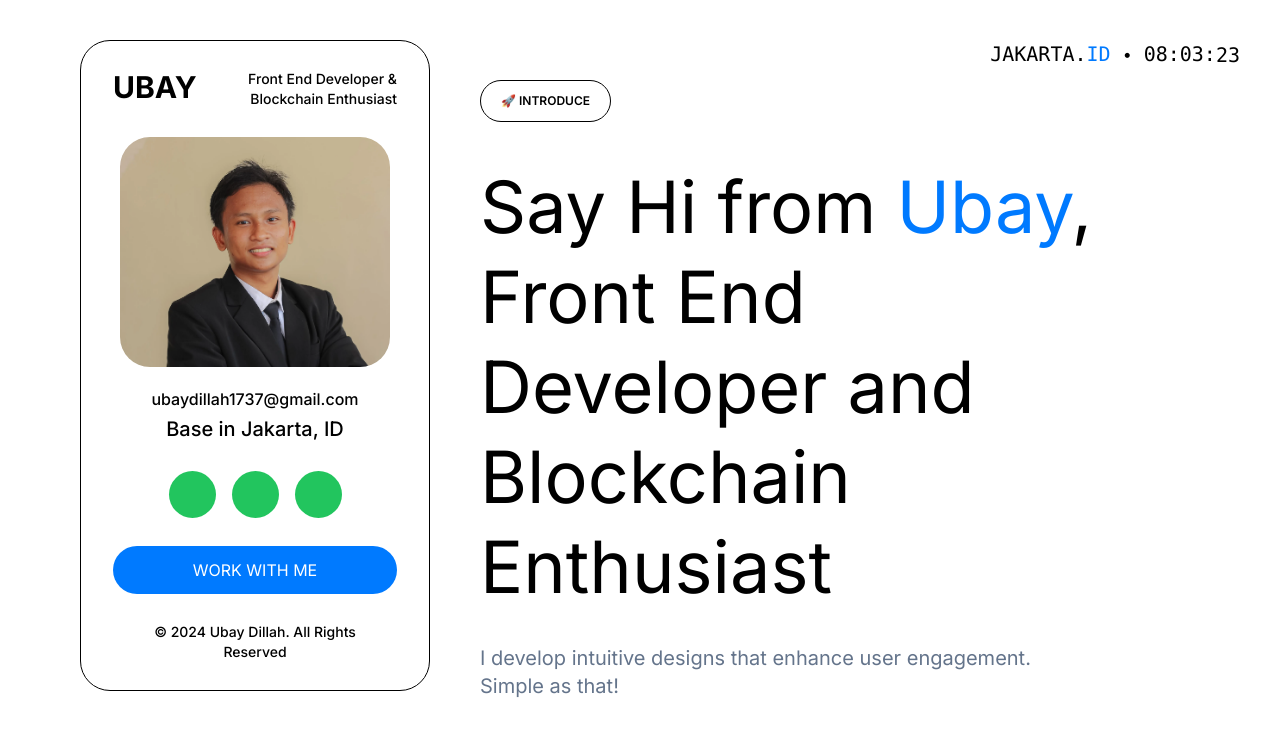
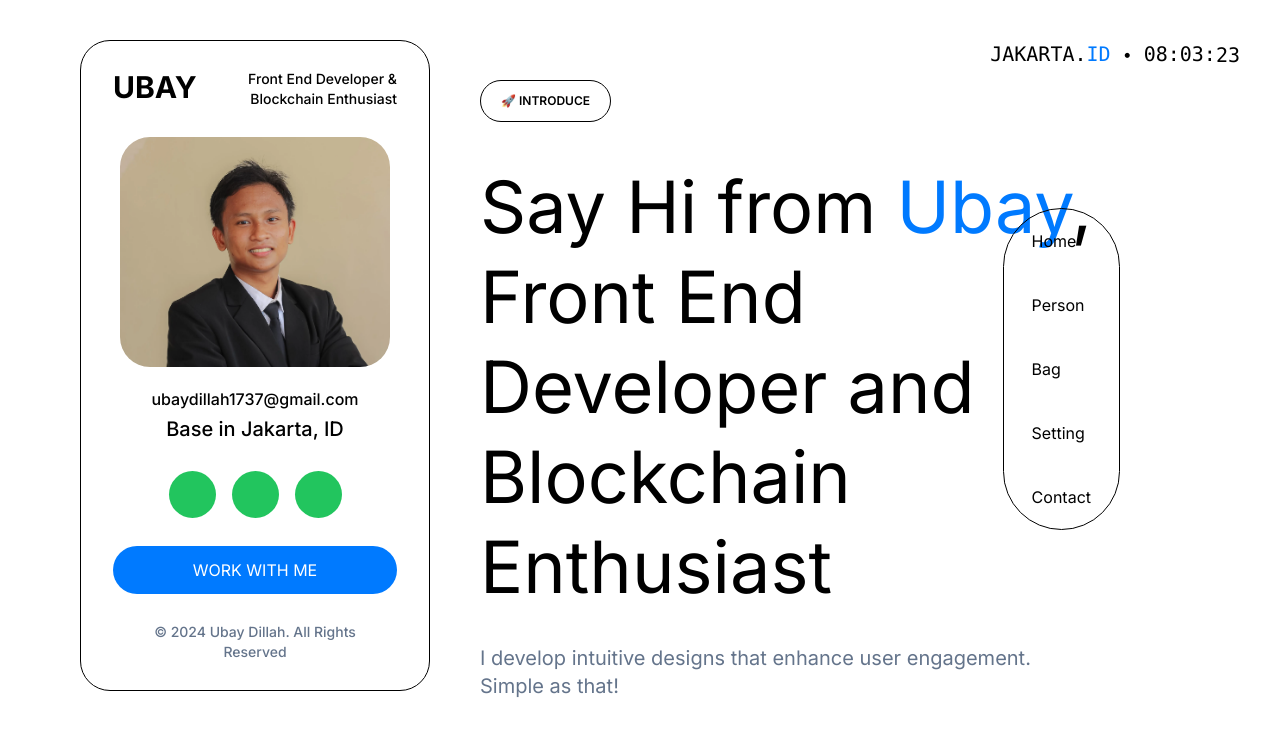
Before and after one commit to ubaydillah1/bio, a React (Vite) app: page / in a window 1280 px wide. Shown: the top 736 px of the page. Built offline with nearby package versions, Linux system fonts and the light colour scheme.

Commit message:
create navbar (10%) and hero section (80%)

```diff
--- /dev/null
+++ b/src/components/Fragments/CardProfile/index.jsx
@@ -0,0 +1,56 @@
+import { useContext } from "react";
+import Button from "../../Elements/Button";
+import { DarkMode } from "../../../contexts/DarkMode";
+import mySelf from "../../../assets/img/mySelf.webp";
+
+const CardProfile = () => {
+  const { theme } = useContext(DarkMode);
+  return (
+    <div
+      className={`bio-card border-[1px]  max-w-[350px] w-full px-8 py-7 rounded-[30px] fixed left-[80px] ${
+        theme == "black" ? "border-[#FFFFFF66]" : "border-black"
+      }`}
+    >
+      <div className="flex justify-between">
+        <p className="font-bold text-3xl">UBAY</p>
+        <div className="text-end text-sm font-medium">
+          <p>Front End Developer &</p>
+          <p>Blockchain Enthusiast</p>
+        </div>
+      </div>
+
+      <div className="mt-7  w-full">
+        <img
+          src={mySelf}
+          alt="mySelf"
+          className="rounded-[30px] object-cover  w-[270px] h-[230px] mx-auto"
+        />
+      </div>
+
+      <div className="text-center font-medium mt-5">
+        <p>ubaydillah1737@gmail.com</p>
+        <p className="text-xl mt-1">Base in Jakarta, ID</p>
+
+        <div className="flex justify-center my-7 gap-4">
+          <div className="w-[47px] h-[47px] rounded-full bg-green-500"></div>
+          <div className="w-[47px] h-[47px] rounded-full bg-green-500"></div>
+          <div className="w-[47px] h-[47px] rounded-full bg-green-500"></div>
+        </div>
+
+        <div>
+          <Button>WORK WITH ME</Button>
+        </div>
+
+        <p
+          className={`text-sm mt-7 w-[90%] mx-auto ${
+            theme == "black" ? "text-[#999999]" : "text-slate-500"
+          }`}
+        >
+          © 2024 Ubay Dillah. All Rights Reserved
+        </p>
+      </div>
+    </div>
+  );
+};
+
+export default CardProfile;
--- a/src/pages/HomePage.jsx
+++ b/src/pages/HomePage.jsx
@@ -4,9 +4,8 @@ import { ScrollTrigger } from "gsap/ScrollTrigger";
 import { useContext } from "react";
 import CurrentTime from "../components/Elements/currentTime";
 import { DarkMode } from "../contexts/DarkMode";
-import mySelf from "../assets/img/mySelf.webp";
-import Button from "../components/Elements/Button";
 import Badge from "../components/Elements/Badge";
+import CardProfile from "../components/Fragments/CardProfile";
 
 gsap.registerPlugin(ScrollTrigger);
 
@@ -28,50 +27,19 @@ function HomePage() {
           theme != "black" && "text-black"
         }`}
       >
-        <div
-          className={`bio-card border-[0.001px]  max-w-[350px] w-full px-8 py-7 rounded-[30px] fixed left-[80px] ${
+        <CardProfile />
+
+        <nav
+          className={`fixed right-40 top-52 border-[.1px] rounded-full px-7 py-5 flex flex-col gap-10 ${
             theme == "black" ? "border-[#FFFFFF66]" : "border-black"
           }`}
         >
-          <div className="flex justify-between">
-            <p className="font-bold text-3xl">UBAY</p>
-            <div className="text-end text-sm font-medium">
-              <p>Front End Developer &</p>
-              <p>Blockchain Enthusiast</p>
-            </div>
-          </div>
-
-          <div className="mt-7  w-full">
-            <img
-              src={mySelf}
-              alt="mySelf"
-              className="rounded-[30px] object-cover  w-[270px] h-[230px] mx-auto"
-            />
-          </div>
-
-          <div className="text-center font-medium mt-5">
-            <p>ubaydillah1737@gmail.com</p>
-            <p className="text-xl mt-1">Base in Jakarta, ID</p>
-
-            <div className="flex justify-center my-7 gap-4">
-              <div className="w-[47px] h-[47px] rounded-full bg-green-500"></div>
-              <div className="w-[47px] h-[47px] rounded-full bg-green-500"></div>
-              <div className="w-[47px] h-[47px] rounded-full bg-green-500"></div>
-            </div>
-
-            <div>
-              <Button>WORK WITH ME</Button>
-            </div>
-
-            <p
-              className={`text-sm mt-7 w-[90%] mx-auto ${
-                theme == "dark" && "text-slate-500"
-              }`}
-            >
-              © 2024 Ubay Dillah. All Rights Reserved
-            </p>
-          </div>
-        </div>
+          <div>Home</div>
+          <div>Person</div>
+          <div>Bag</div>
+          <div>Setting</div>
+          <div>Contact</div>
+        </nav>
 
         <section className="max-w-[800px] ml-[300px]">
           <Badge className="my-10">🚀 INTRODUCE</Badge>
```
